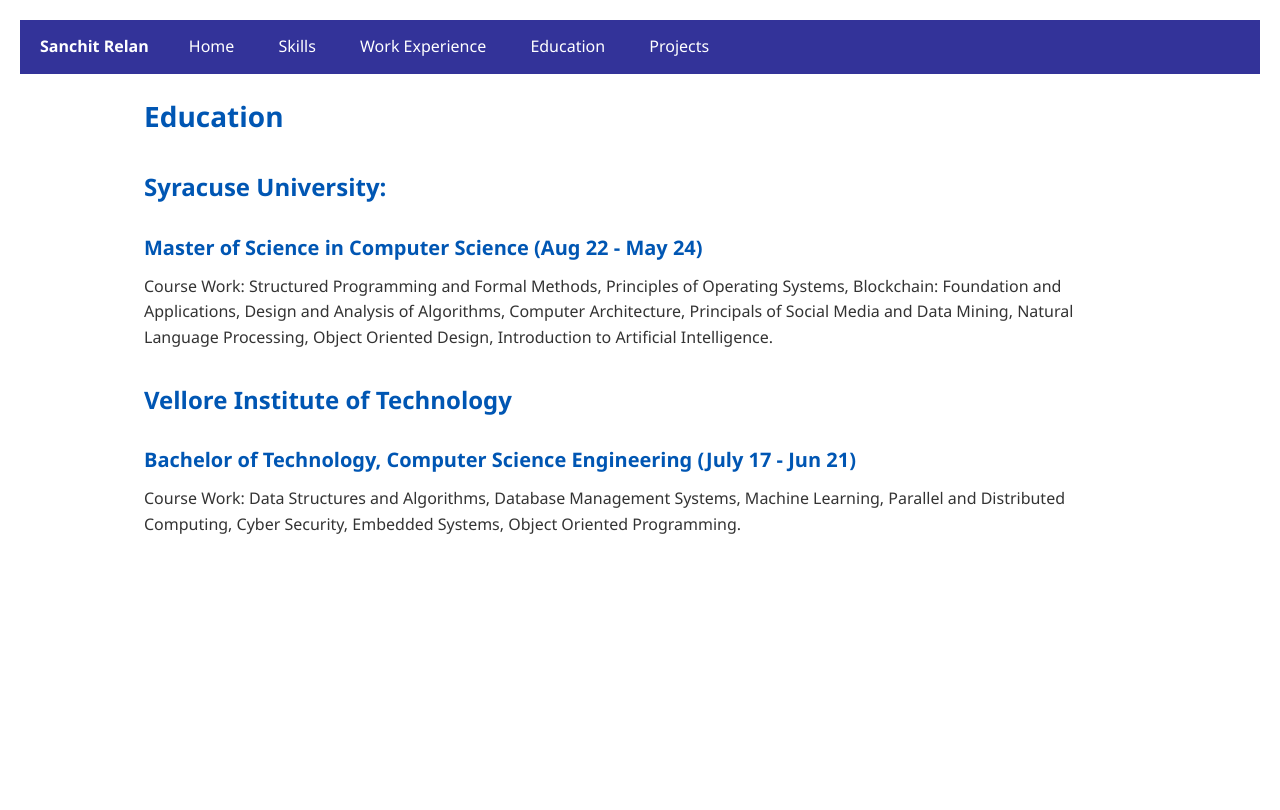
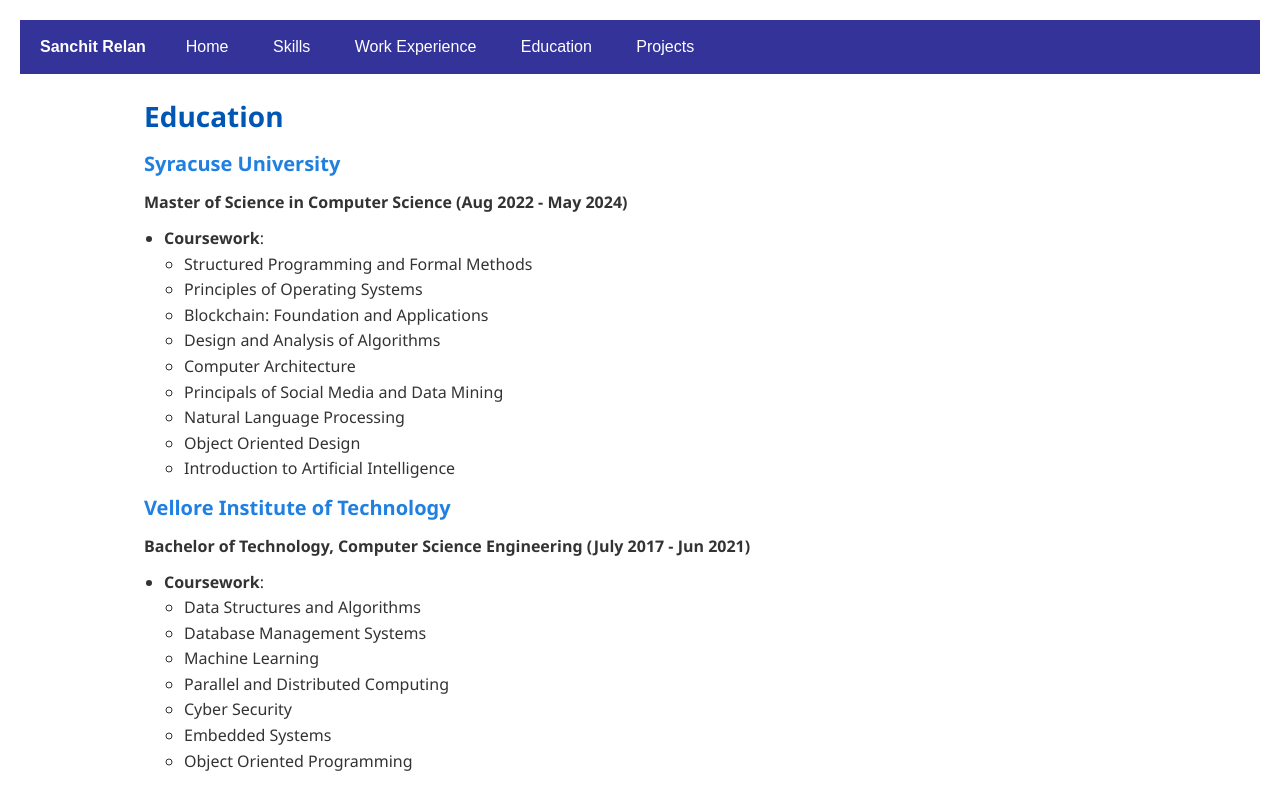
Before and after one commit to srelan46/srelan46.github.io, a Jekyll site: the page built from education.md, in a window 1280 px wide. Shown: the top 810 px of the page. Built offline with Jekyll 4.4.1, drawn with Linux system fonts in a browser that asks for light colours.

Commit message:
Improved skills and education section
Improved skills and education section along with fixing css

```diff
--- a/assets/css/style.css
+++ b/assets/css/style.css
@@ -26,35 +26,36 @@ body {
   color: #333;
   padding: 20px;
   margin: auto;
+  font-family: Arial, sans-serif;
+  line-height: 1.6;
 }
 
 /* Headings */
-h1,
-h2,
-h3 {
-  color: #0056b3; /* Blue shade for headings */
-}
 
 h1 {
   font-size: 28px;
   margin-bottom: 10px;
+  color: #0056b3;
 }
 
 h2 {
+  color: #0056b3;
   font-size: 24px;
-  margin-top: 30px;
+  margin-top: 15px;
   margin-bottom: 15px;
 }
 
 h3 {
+  color: #1f80e1;
   font-size: 20px;
-  margin-top: 25px;
+  margin-top: 5px;
   margin-bottom: 10px;
 }
 
 /* Paragraphs and lists */
 p,
 ul {
+  margin-top: 0;
   margin-bottom: 10px;
 }
 
@@ -145,3 +146,7 @@ a {
 a:hover {
   text-decoration: underline;
 }
+
+strong {
+    font-weight: bold;
+}
--- a/education.md
+++ b/education.md
@@ -5,13 +5,26 @@ title: Education
 
 # Education
 
-## Syracuse University:
-### Master of Science in Computer Science (Aug 22 - May 24)
-Course Work: Structured Programming and Formal Methods, Principles of Operating Systems, Blockchain: Foundation and
-Applications, Design and Analysis of Algorithms, Computer Architecture, Principals of Social Media and Data Mining, Natural
-Language Processing, Object Oriented Design, Introduction to Artificial Intelligence.
+### Syracuse University
+**Master of Science in Computer Science (Aug 2022 - May 2024)**
+- **Coursework**:
+  - Structured Programming and Formal Methods
+  - Principles of Operating Systems
+  - Blockchain: Foundation and Applications
+  - Design and Analysis of Algorithms
+  - Computer Architecture
+  - Principals of Social Media and Data Mining
+  - Natural Language Processing
+  - Object Oriented Design
+  - Introduction to Artificial Intelligence
 
-## Vellore Institute of Technology
-### Bachelor of Technology, Computer Science Engineering (July 17 - Jun 21)
-Course Work: Data Structures and Algorithms, Database Management Systems, Machine Learning, Parallel and Distributed
-Computing, Cyber Security, Embedded Systems, Object Oriented Programming.
+### Vellore Institute of Technology
+**Bachelor of Technology, Computer Science Engineering (July 2017 - Jun 2021)**
+- **Coursework**:
+  - Data Structures and Algorithms
+  - Database Management Systems
+  - Machine Learning
+  - Parallel and Distributed Computing
+  - Cyber Security
+  - Embedded Systems
+  - Object Oriented Programming
```
Also changed, not shown: skills.md (+6 -6 lines).
